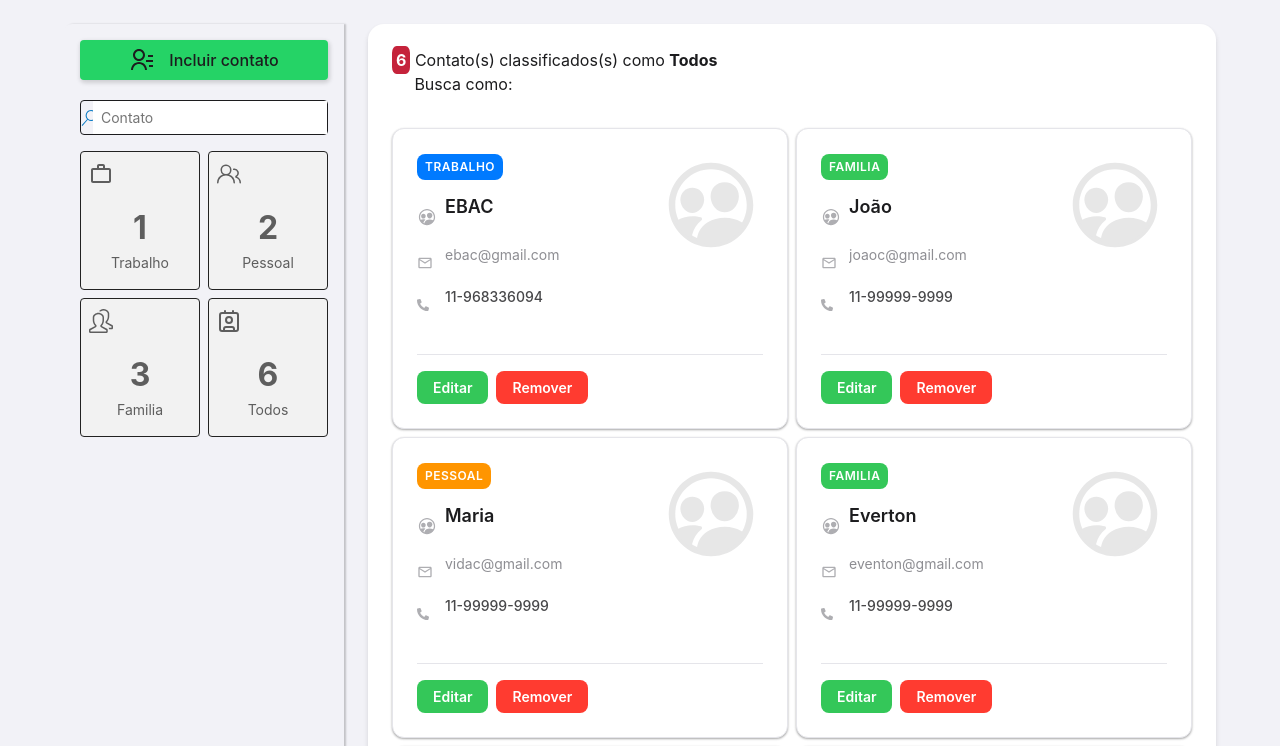
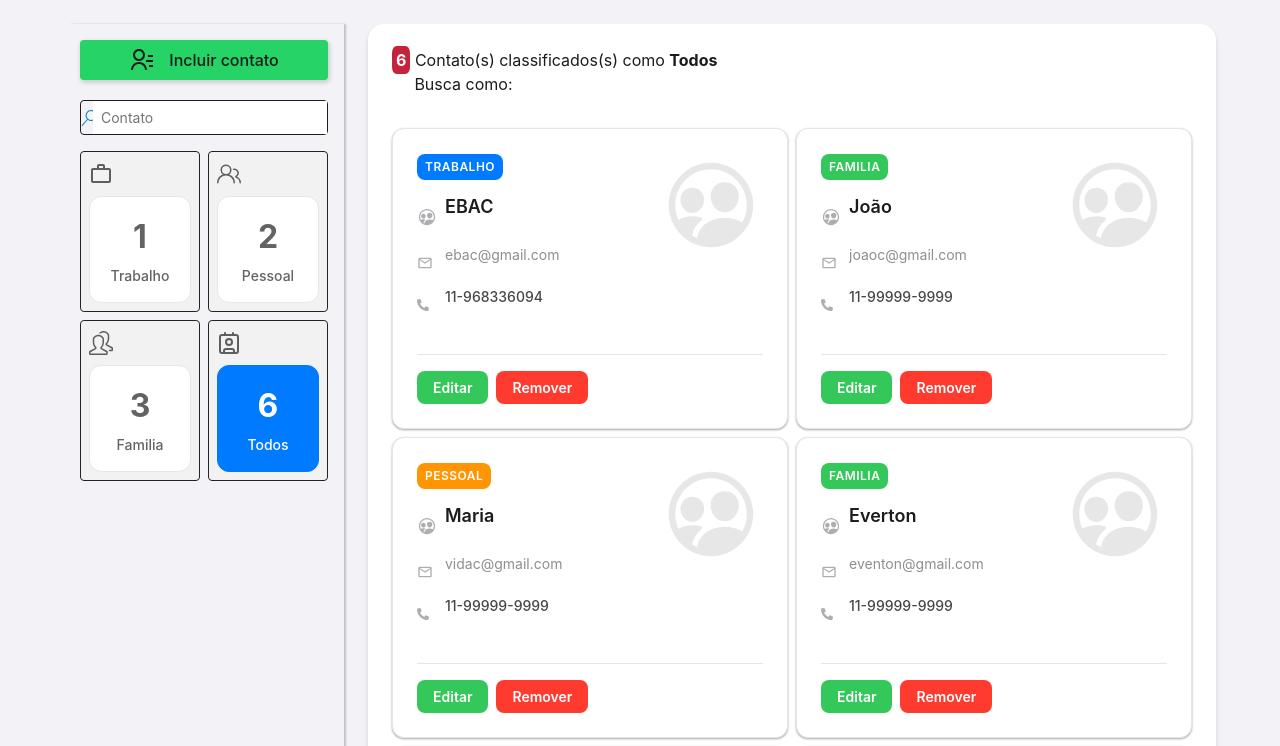
Before and after one commit to kyr1a/contatos-redux, a React (Vite) app: page / in a window 1280 px wide. Shown: the top 746 px of the page. Built offline with nearby package versions, Linux system fonts and the light colour scheme; the HTML template or start-up script is replaced by a standard one.

Commit message:
Update styles.ts

```diff
--- a/src/components/FilterCard/styles.ts
+++ b/src/components/FilterCard/styles.ts
@@ -1,26 +1,42 @@
 import styled from 'styled-components'
-import variaveis from '../../styles/variaveis'
+import variables from '../../styles/variaveis'
 
 type Props = { ativo: boolean }
 
 export const Card = styled.div<Props>`
-  padding: 0.5rem;
-  color: ${(props) => (props.ativo ? variaveis.cor3 : variaveis.cor6)};
-  border-radius: 0.25rem;
-  text-align: right;
-  font-size: 1.5rem;
+  background-color: ${(props) =>
+    props.ativo ? variables.primary : variables.systemBackground};
+  color: ${(props) =>
+    props.ativo ? variables.white : variables.gray700};
+  border: 1px solid ${(props) =>
+    props.ativo ? variables.primary : variables.gray200};
+  border-radius: ${variables.borderRadius.md};
+  padding: ${variables.spacing.md};
+  text-align: center;
   cursor: pointer;
+  transition: all 0.2s ease;
+
+  &:hover {
+    transform: translateY(-2px);
+    box-shadow: ${variables.shadow.md};
+    background-color: ${(props) =>
+      props.ativo ? '#0056CC' : variables.gray50};
+  }
+
+  &:active {
+    transform: translateY(0);
+  }
 `
 
 export const Contador = styled.span`
+  display: block;
+  font-size: 32px;
   font-weight: 700;
-  display: block;
-  font-size: 2rem;
-  text-align: center;
+  margin-bottom: ${variables.spacing.xs};
 `
 
 export const Label = styled.span`
-  font-size: 0.875rem;
-  display: flex;
-  justify-content: center;
+  font-size: 14px;
+  font-weight: 500;
+  display: block;
 `
```
